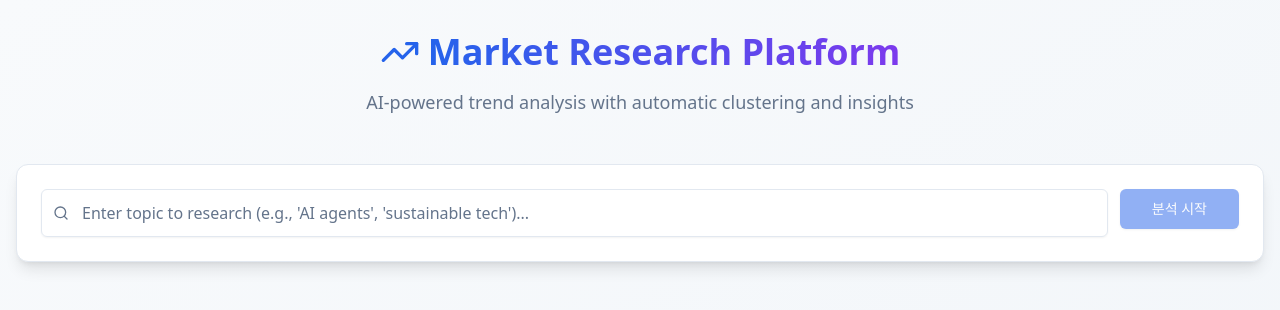
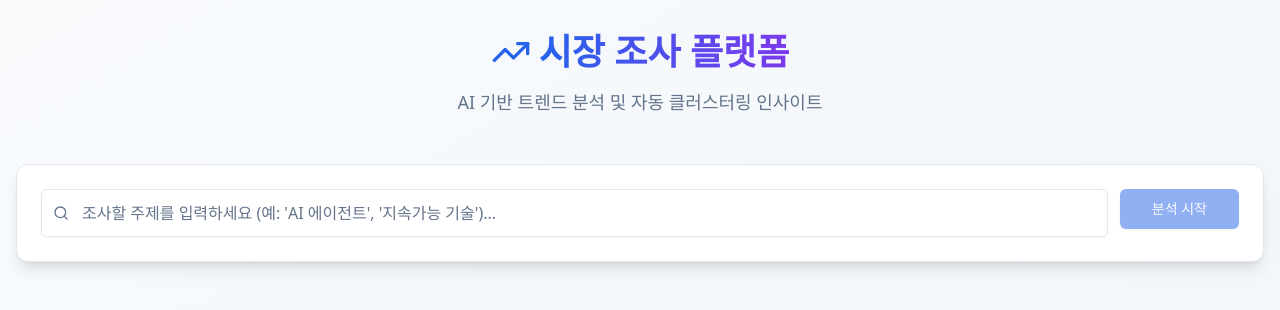
Before and after one commit to pieea/agentic-researcher, a React (Vite) app in the folder frontend/: page / in a window 1280 px wide. Shown: the top 310 px of the page. Built offline with nearby package versions, Linux system fonts and the light colour scheme; the HTML template or start-up script is replaced by a standard one.

Commit message:
한국어 처리

```diff
--- a/frontend/src/App.tsx
+++ b/frontend/src/App.tsx
@@ -73,11 +73,11 @@ function App() {
           <div className="inline-flex items-center gap-2 mb-4">
             <TrendingUp className="h-10 w-10 text-primary" />
             <h1 className="text-4xl font-bold bg-gradient-to-r from-blue-600 to-violet-600 bg-clip-text text-transparent">
-              Market Research Platform
+              시장 조사 플랫폼
             </h1>
           </div>
           <p className="text-muted-foreground text-lg">
-            AI-powered trend analysis with automatic clustering and insights
+            AI 기반 트렌드 분석 및 자동 클러스터링 인사이트
           </p>
         </header>
 
@@ -89,7 +89,7 @@ function App() {
                 <Search className="absolute left-3 top-1/2 -translate-y-1/2 h-4 w-4 text-muted-foreground" />
                 <Input
                   type="text"
-                  placeholder="Enter topic to research (e.g., 'AI agents', 'sustainable tech')..."
+                  placeholder="조사할 주제를 입력하세요 (예: 'AI 에이전트', '지속가능 기술')..."
                   value={query}
                   onChange={(e) => setQuery(e.target.value)}
                   onKeyDown={(e) => e.key === 'Enter' && !isLoading && handleSearch()}
```
Also changed, not shown: 2 other files (tests, documents, lock files or other folders).
